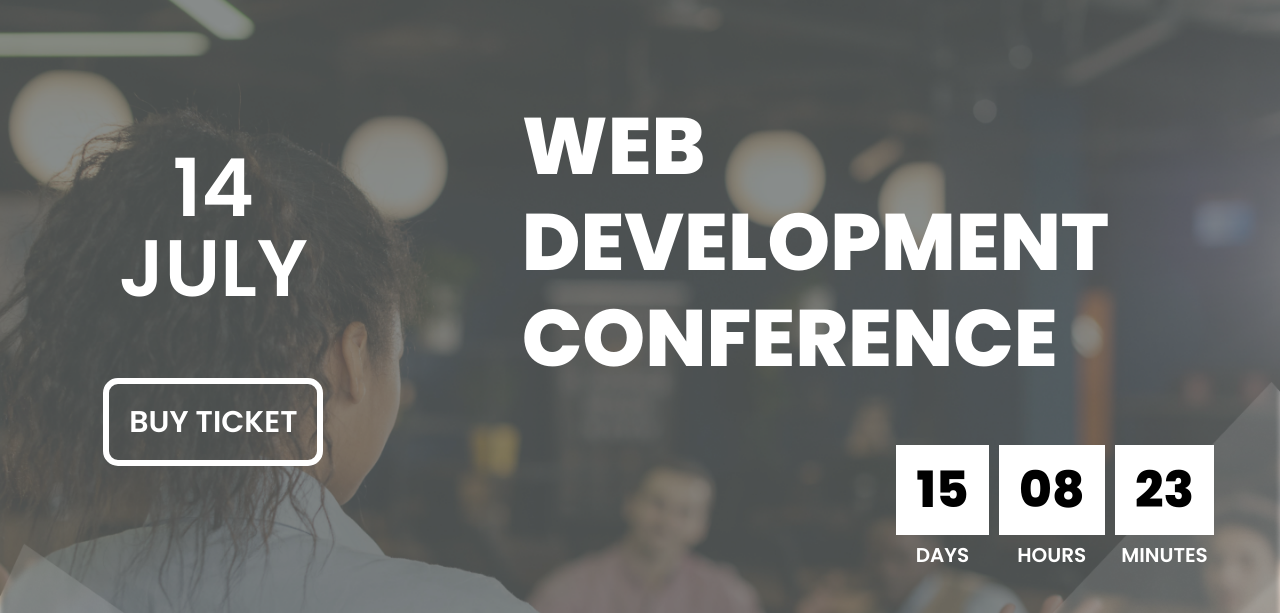
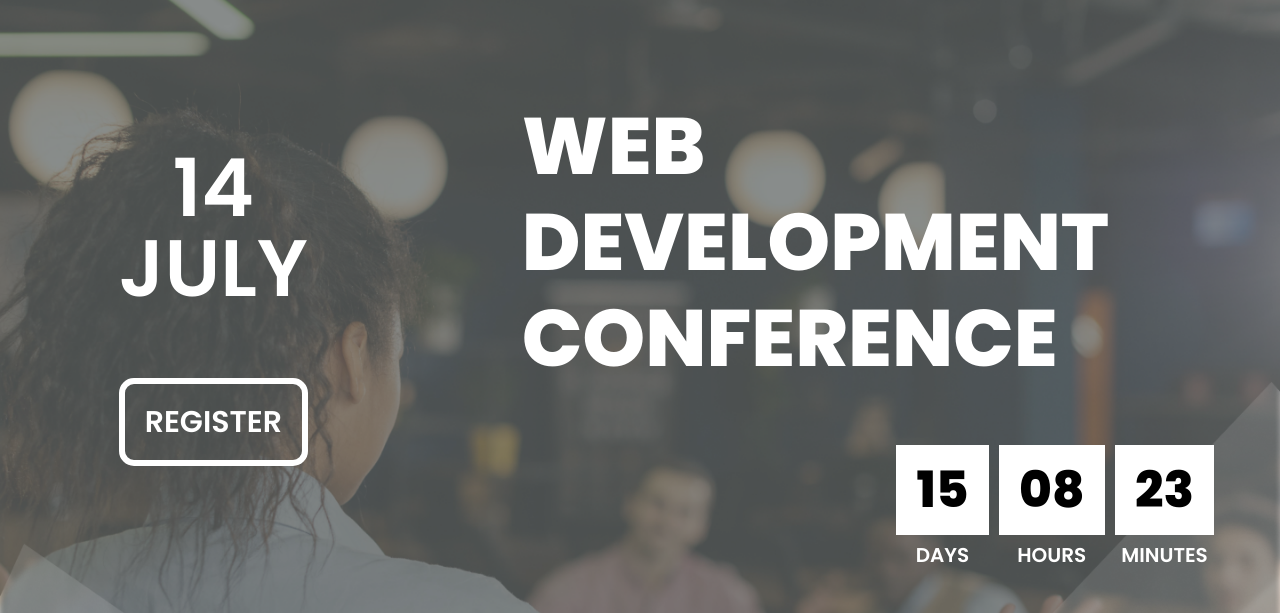
Before and after one commit to MichaelAchugwo/conferencewebsite, a plain HTML site: page index.html in a window 1280 px wide. Shown: the part 88-701 px from the top of the page. Drawn offline with nearby package versions, Linux system fonts and the light colour scheme.

Commit message:
cleaned up code

```diff
--- a/index.html
+++ b/index.html
@@ -78,13 +78,12 @@
       </div>
     </div>
     <div class="registration-body hide" id="registration-body"></div>
-
     <div class="home-body" id="home-body">
       <div class="row m-0">
         <div class="col-12 col-lg-4 first-half">
           <div class="first-part">
             <h1 class="date">14<br />JULY</h1>
-            <h1 class="buy-ticket-2">BUY TICKET</h1>
+            <h1 class="buy-ticket-2" id="registrationPage">REGISTER</h1>
           </div>
         </div>
         <div class="col-12 col-lg-8 text-center text-lg-left">
```
Also changed, not shown: sponsors.html (deleted), venue.html (deleted).
